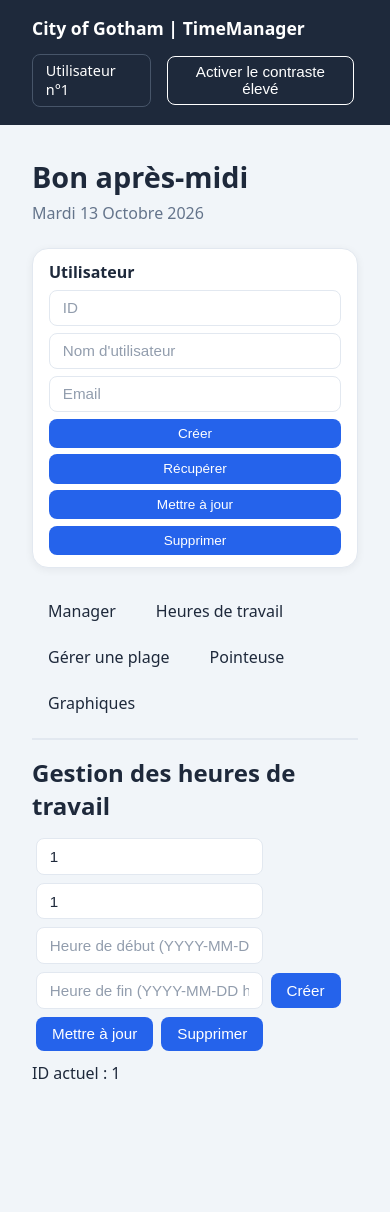
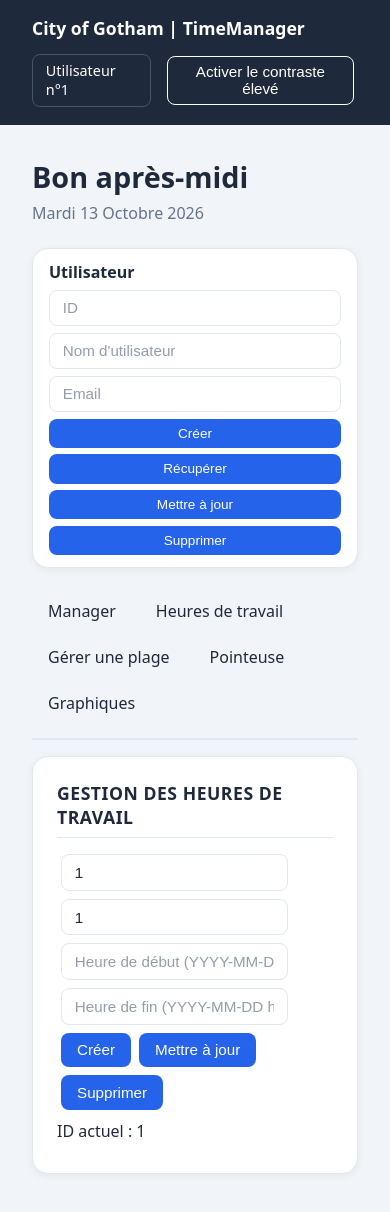
Before and after one commit to maelsewanou-del/time-manager-front, a Vue app: page /workingTime/1/1 in a window 390 px wide. Shown: the top 1212 px of the page. Before the commit the page ends 1122 px from the top, so only its background shows below. Built offline with nearby package versions, Linux system fonts and the light colour scheme.

Commit message:
Apply card style and responsive layout to remaining components

```diff
--- a/src/components/ChartManager.vue
+++ b/src/components/ChartManager.vue
@@ -1,5 +1,5 @@
 <template>
-  <div>
+  <div class="card">
     <h2>Graphique des heures travaillées</h2>
     userId: <input v-model="userId" type="text" placeholder="Entrez l'ID de l'utilisateur" />
     <button @click="getChartData">Actualiser</button>
--- a/src/components/WorkingTime.vue
+++ b/src/components/WorkingTime.vue
@@ -1,5 +1,5 @@
 <template>
-  <div>
+  <div class="card">
     <h2>Gestion des heures de travail</h2>
 
     <input v-model="userID" placeholder="ID d'utilisateur" />
--- a/src/components/WorkingTimes.vue
+++ b/src/components/WorkingTimes.vue
@@ -1,5 +1,5 @@
 <template>
-    <div>
+    <div class="card">
         <h2>Heures de travail</h2>
 
         <p>ID d'utilisateur : {{ userID }}</p>
```
